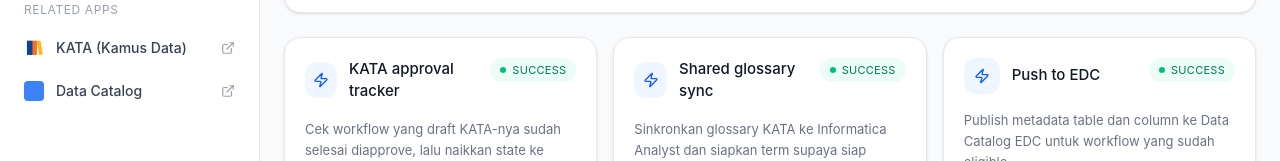
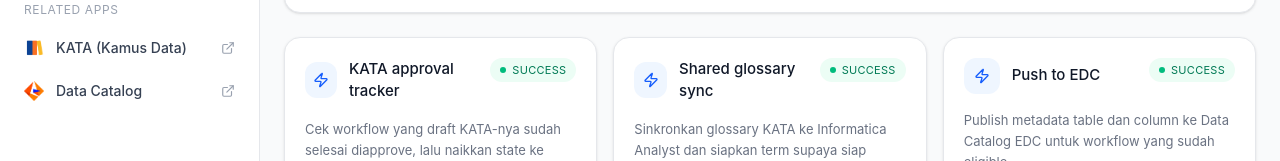
Before and after one commit to rafi566/MagemakeDesign, a React (Vite) app: page /jobs in a window 1280 px wide. Shown: the part 371-532 px from the top of the page. Built offline with nearby package versions, Linux system fonts and the light colour scheme.

Commit message:
Update files from Figma Make

```diff
--- a/src/app/components/Sidebar.tsx
+++ b/src/app/components/Sidebar.tsx
@@ -1,5 +1,6 @@
 import { MageLogo } from "./MageLogo";
 import kataLogo from "../../imports/image.png";
+import dataCatalogLogo from "../../imports/image-2.png";
 import { useState } from "react";
 import { NavLink } from "react-router";
 import {
@@ -109,6 +110,8 @@ export function Sidebar() {
             >
               {app.name.includes("KATA") ? (
                 <img src={kataLogo} alt="KATA Logo" className="w-5 h-5 object-contain shrink-0" />
+              ) : app.name.includes("Data Catalog") ? (
+                <img src={dataCatalogLogo} alt="Data Catalog Logo" className="w-5 h-5 object-contain shrink-0" />
               ) : (
                 <div
                   className="w-5 h-5 rounded shrink-0"
```
Also changed, not shown: src/imports/image-2.png (added).
